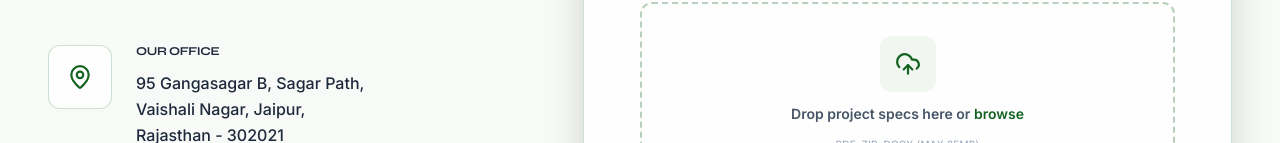
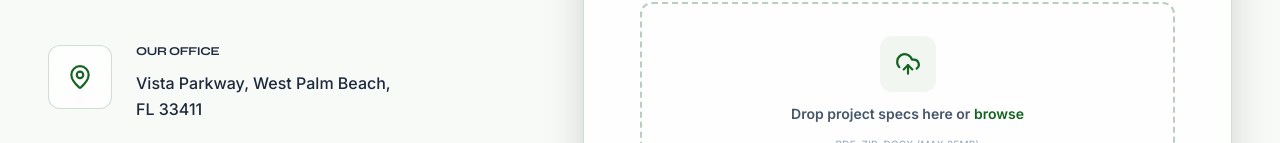
Before and after one commit to lakshyasharma9/west-palm, a Next.js app in the folder Frontend/: page /contact in a window 1280 px wide. Shown: the part 657-800 px from the top of the page. Built offline with nearby package versions, Linux system fonts and the light colour scheme; no server answers.

Commit message:
Update office address to West Palm Beach, FL

```diff
--- a/Frontend/src/app/contact/page.tsx
+++ b/Frontend/src/app/contact/page.tsx
@@ -204,9 +204,8 @@ export default function ContactPage() {
                      <div>
                         <h4 className="text-xs font-bold uppercase tracking-widest text-[#D4AF37]" style={{ marginBottom: '12px' }}>Our Office</h4>
                         <p className="text-[#1E293B] font-medium leading-relaxed text-sm md:text-base">
-                          95 Gangasagar B, Sagar Path,<br />
-                          Vaishali Nagar, Jaipur,<br />
-                          Rajasthan - 302021
+                          Vista Parkway, West Palm Beach,<br />
+                          FL 33411
                         </p>
                      </div>
                   </div>
```
